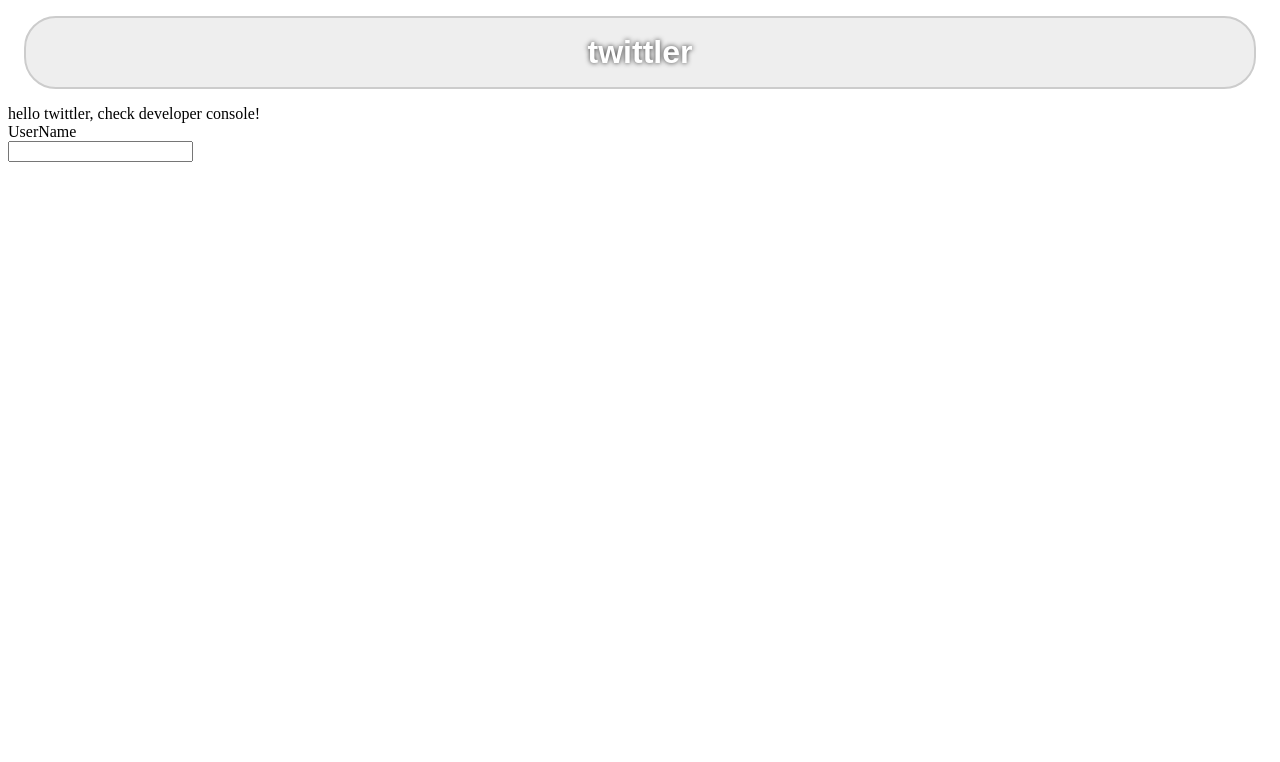
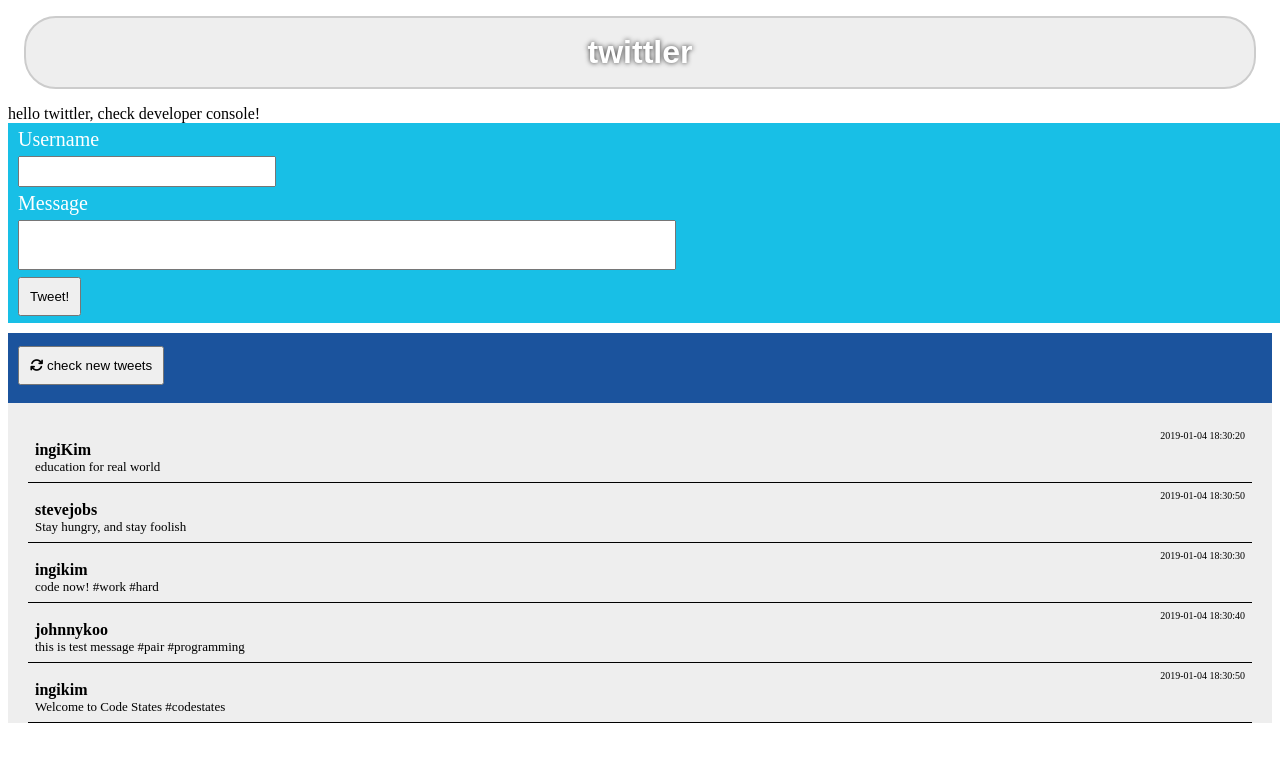
Before and after one commit to UnicusStella/im-sprint-twittler, a website: page index.html in a window 1280 px wide. Drawn offline with Linux system fonts and the light colour scheme.

Commit message:
twittler complete

```diff
--- a/index.html
+++ b/index.html
@@ -6,7 +6,7 @@
   <title>twittler</title>
   <meta name="viewport" content="width=device-width, initial-scale=1">
   <link rel="stylesheet" type="text/css" media="screen" href="main.css" />
-  <script src="https://ket.fontawesome.com/6e71ea29db.js" crossorigin="anonymous"></script>
+  <script src="https://kit.fontawesome.com/6e71ea29db.js" crossorigin="anonymous"></script>
   <script src="data.js"></script>
 </head>
 
@@ -16,11 +16,52 @@
   <div id="greeting">twittler</div>
   <div id="test"></div>
 
-  <div id='writeSection'>
-    <div id='userName'>UserName</div>
-    <input type="text" id=>
+  <div id="wirteSection">
+    <div id="userName">Username</div>
+    <input type="text" id="inputUserName">
+    <div id="meassage">Message</div>
+    <input type="text" id="inputMeassage">
+    <div>
+      <button id="tweet">Tweet!</button>
+    </div>
+  </div>
+
+  <div id="readSection">
+    <div id="readHeader">
+      <button id="newTweet">
+        <i class="fas fa-sync"></i>
+        check new tweets</button>
+    </div>
+    <ul id="msgList">
+      <li class="msg">
+        <div class="date">2019-01-04 18:30:20</div>
+        <div class="nickName">ingiKim</div>
+        <div class="nickNameMsg">education for real world</div>
+      </li>
+      <li class="msg">
+        <div class="date">2019-01-04 18:30:50</div>
+        <div class="nickName">stevejobs</div>
+        <div class="nickNameMsg">Stay hungry, and stay foolish</div>
+      </li>
+      <li class="msg">
+        <div class="date">2019-01-04 18:30:30</div>
+        <div class="nickName">ingikim</div>
+        <div class="nickNameMsg">code now! #work #hard</div>
+      </li>
+      <li class="msg">
+        <div class="date">2019-01-04 18:30:40</div>
+        <div class="nickName">johnnykoo</div>
+        <div class="nickNameMsg">this is test message #pair #programming</div>
+      </li>
+      <li class="msg">
+        <div class="date">2019-01-04 18:30:50</div>
+        <div class="nickName">ingikim</div>
+        <div class="nickNameMsg">Welcome to Code States #codestates</div>
+      </li>
+    </ul>
   </div>
   <script src="script.js"></script>
 </body>
 
+
 </html>
--- a/main.css
+++ b/main.css
@@ -11,3 +11,70 @@
   margin: 0.5em;
   padding: 0.5em;
 }
+
+#wirteSection {
+  display: flex;
+  flex-direction: column;
+  width: 100%;
+  height: 200px;
+  background: #18bfe6;
+  padding: 0 10px;
+}
+
+#wirteSection > div {
+  color: white;
+  padding: 5px 0;
+  font-size: 20px;
+}
+
+#wirteSection > input {
+  height: 25px;
+  width: 250px;
+}
+
+#wirteSection > #inputMeassage {
+  width: 650px;
+  height: 45px;
+}
+
+#tweet {
+  padding: 10px;
+  margin: 2px 0;
+}
+#readSection {
+  margin-top: 10px;
+  width: 100%;
+}
+#readHeader {
+  box-sizing: border-box;
+  background-color: rgb(27 83 157);
+  height: 70px;
+  padding: 13px 0 0 10px;
+}
+#newTweet {
+  padding: 10px;
+}
+ul {
+  background: #eeeeee;
+  margin: 0;
+  padding: 0 20px;
+  padding-top: 20px;
+}
+ul > li {
+  list-style: none;
+  border-bottom: 1px solid black;
+  padding: 7px;
+}
+.date {
+  text-align: end;
+  font-size: 10px;
+}
+.nickName {
+  font-weight: bolder;
+}
+.nickNameMsg {
+  font-size: 13px;
+}
+li:hover > .nickName {
+  color: #18bfe6;
+}
```
